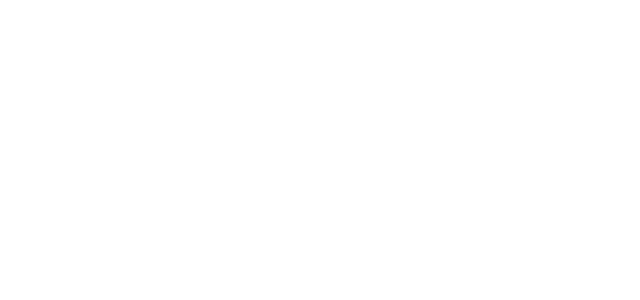
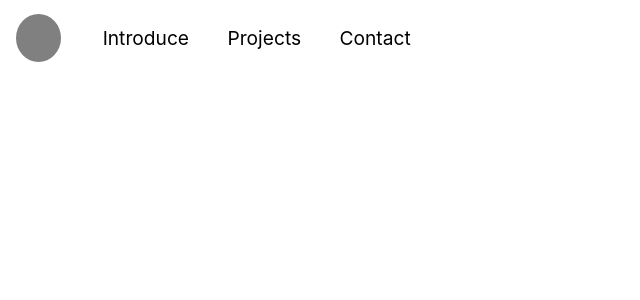
Before and after one commit to Keeper991/portfolio, a React (Create React App) app: page / in a window 1280 px wide. Shown: the top 300 px of the page, without its empty margins (0-640 px from the left). Built offline with nearby package versions, Linux system fonts and the light colour scheme.

Commit message:
create: Header component

```diff
--- a/src/App.js
+++ b/src/App.js
@@ -1,9 +1,11 @@
 import GlobalStyle from "./Components/GlobalStyles";
+import Header from "./Components/Header";
 
 function App() {
   return (
     <div className="App">
       <GlobalStyle />
+      <Header />
     </div>
   );
 }
--- /dev/null
+++ b/src/Components/Header.js
@@ -0,0 +1,43 @@
+import styled from "styled-components";
+
+const Container = styled.div`
+  width: 100vw;
+  position: fixed;
+  display: flex;
+  align-items: center;
+  padding: 0 1em;
+`;
+
+const Avatar = styled.div`
+  background-color: gray;
+  border-radius: 50%;
+  width: 3em;
+  height: 3em;
+  margin-right: 2em;
+`;
+
+const List = styled.ul`
+  width: 100%;
+  display: flex;
+`;
+
+const Item = styled.li`
+  font-size: 1.2em;
+  :not(:last-child) {
+    margin-right: 1em;
+  }
+  padding: 1.5em 0.5em;
+`;
+
+const Header = () => (
+  <Container>
+    <Avatar />
+    <List>
+      <Item>Introduce</Item>
+      <Item>Projects</Item>
+      <Item>Contact</Item>
+    </List>
+  </Container>
+);
+
+export default Header;
```
